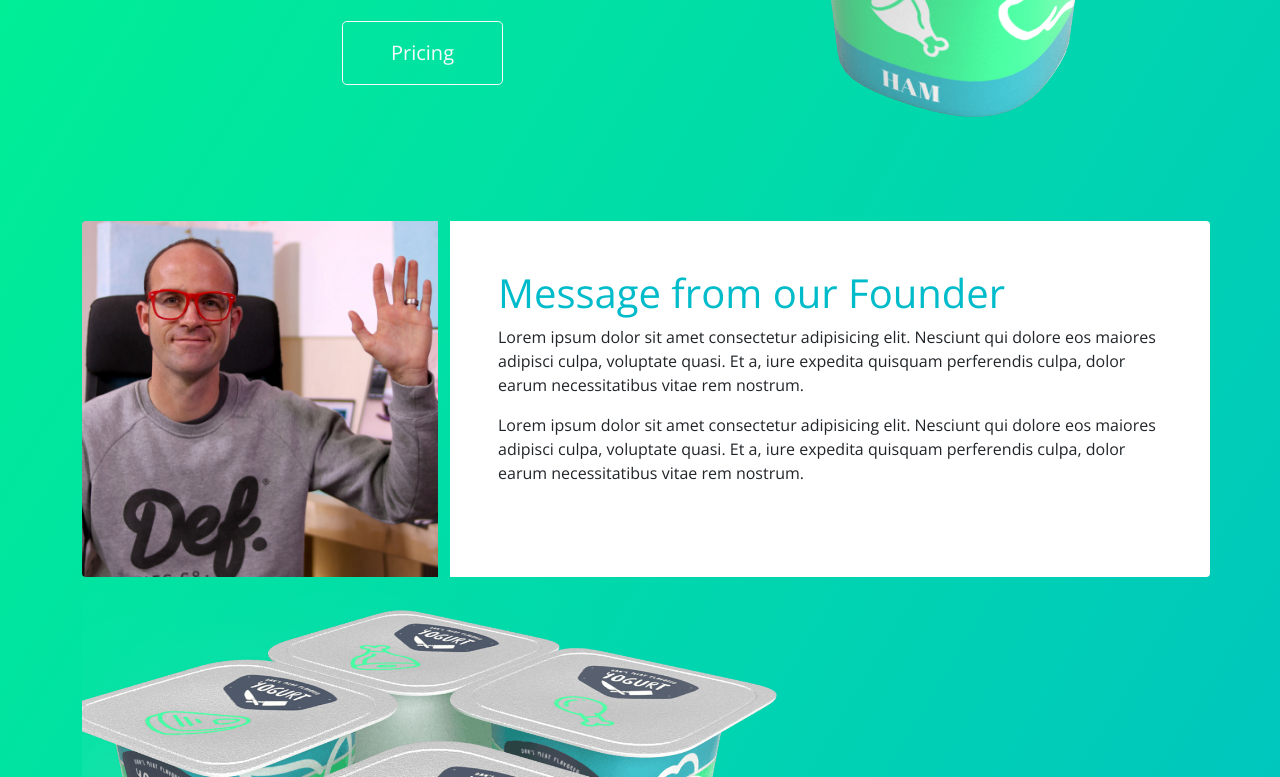
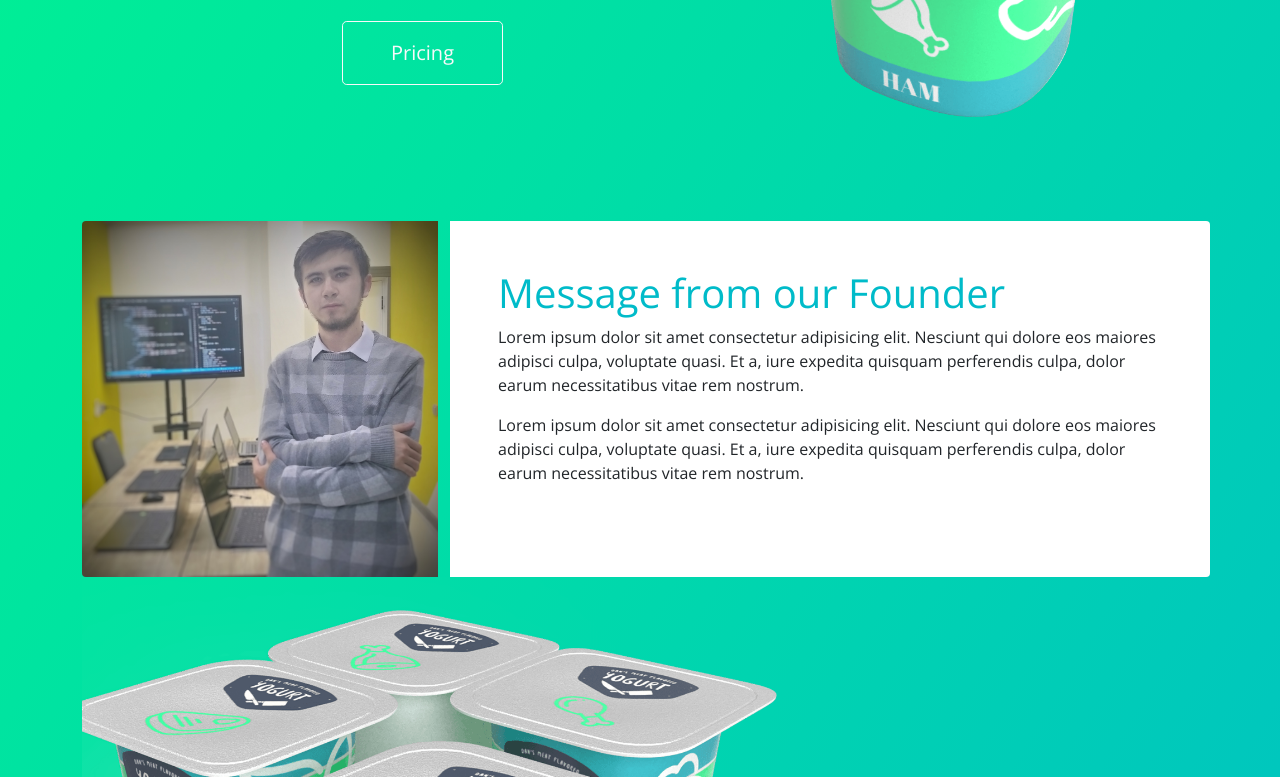
Before and after one commit to Abdulbosit-AiM/yogurt-bootstrap, a plain HTML site: page index.html in a window 1280 px wide. Shown: the part 470-1247 px from the top of the page. Drawn offline with nearby package versions, Linux system fonts and the light colour scheme.

Commit message:
change founder pic

```diff
--- a/index.html
+++ b/index.html
@@ -71,7 +71,7 @@
         <!-- Founder's Message -->
         <div class="row">
           <div class="col-12 col-md-4">
-            <img src="./images/headshot-dan.jpg" alt="Daniel Scott" class="img-fluid rounded-start">
+            <img src="./images/headshot-aim.jpg" alt="Abdulbosit Melikuziev" class="img-fluid rounded-start">
           </div>
           <div class="col-12 col-md-8 bg-white p-5 rounded-end">
             <h2 class="display-6 founder">Message from our Founder</h2>
```
Also changed, not shown: images/headshot-aim.jpg (added), images/headshot-dan.jpg (deleted).
